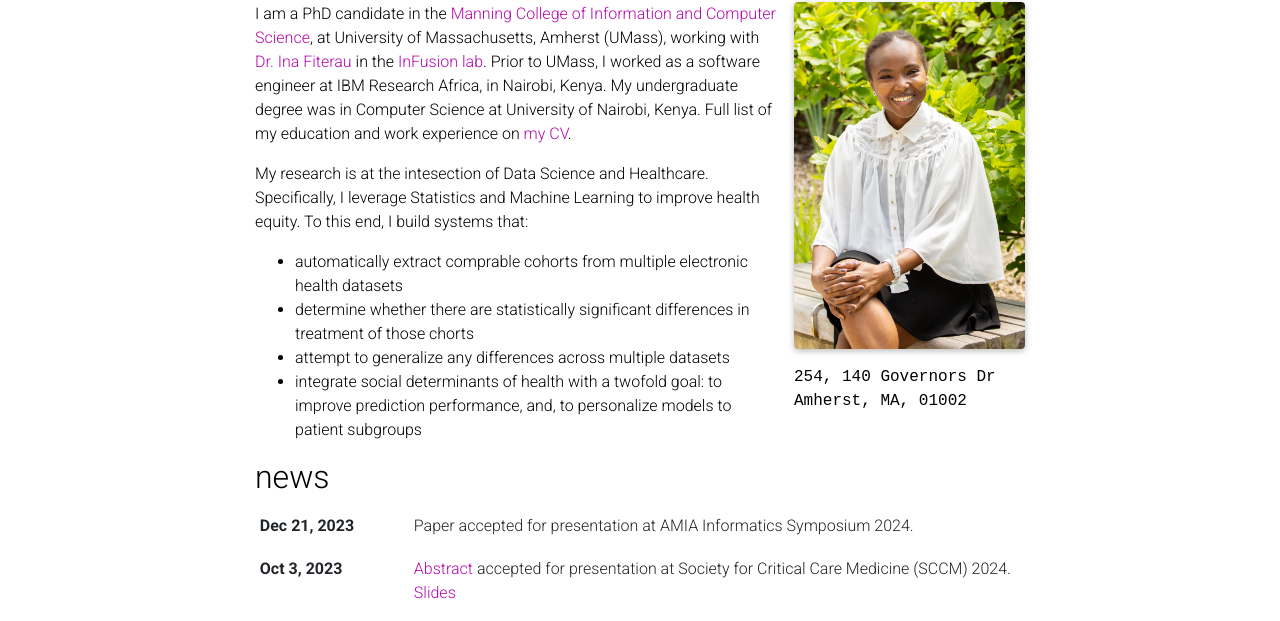
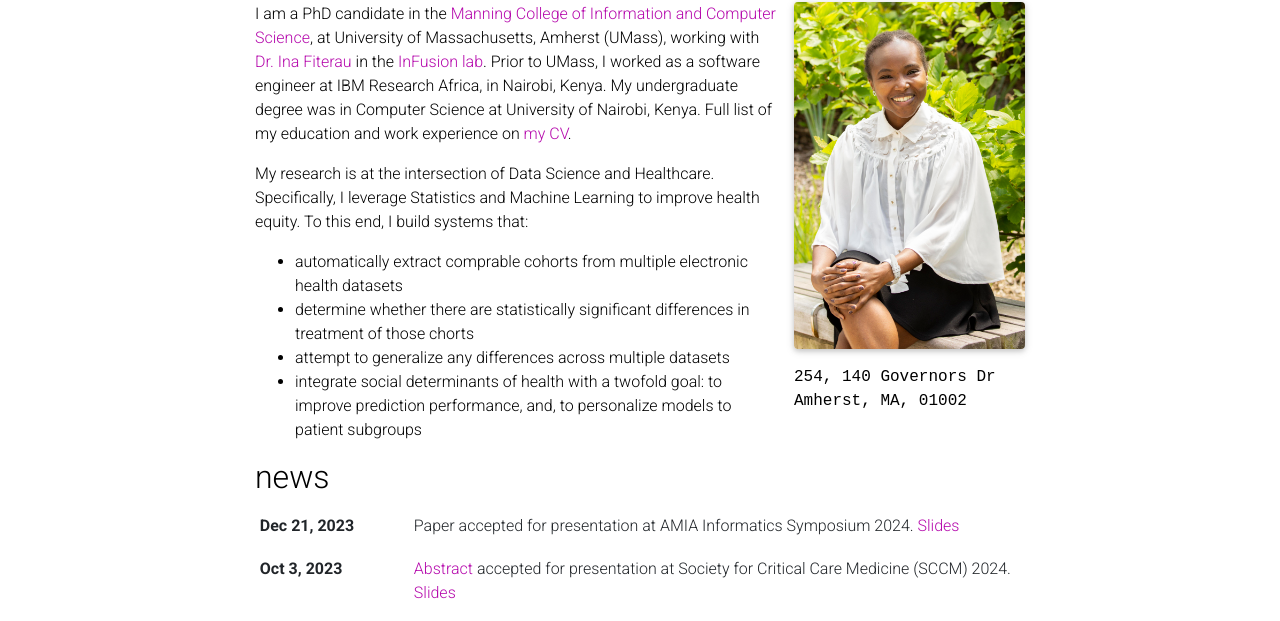
Before and after one commit to pmugambi/home, a Jekyll site: the page built from _pages/about.md, in a window 1280 px wide and 1141 px high. Shown: the part 167-788 px from the top of the window. Built offline with Jekyll 4.4.1, drawn with Linux system fonts in a browser that asks for light colours; full-size pictures stand in for the smaller copies a plugin makes; emoji names are drawn with the system emoji font; some web fonts are replaced; comment, search, counter and statistics services are not loaded; a style sheet for code colours, icons or effects is not loaded.

Commit message:
added AMIA slides and updated the CV to show recently accepted publications

```diff
--- a/_pages/about.md
+++ b/_pages/about.md
@@ -18,9 +18,9 @@
 social: true  # includes social icons at the bottom of the page
 ---
 
-I am a PhD candidate in the<a href = "https://www.cics.umass.edu/"> Manning College of Information and Computer Science</a>, at University of Massachusetts, Amherst (UMass), working with <a href="https://www.cics.umass.edu/people/fiterau-brostean-ina">Dr. Ina Fiterau</a> in the <a href="https://groups.cs.umass.edu/infofusion/home/"> InFusion lab</a>. Prior to UMass, I worked as a software engineer at IBM Research Africa, in Nairobi, Kenya. My undergraduate degree was in Computer Science at University of Nairobi, Kenya. Full list of my education and work experience on<a href="https://drive.google.com/file/d/1W0QdmENVvyXWu5LM_DbLCd4EUSjvOmZc/view?usp=sharing"> my CV</a>.
+I am a PhD candidate in the<a href = "https://www.cics.umass.edu/"> Manning College of Information and Computer Science</a>, at University of Massachusetts, Amherst (UMass), working with <a href="https://www.cics.umass.edu/people/fiterau-brostean-ina">Dr. Ina Fiterau</a> in the <a href="https://groups.cs.umass.edu/infofusion/home/"> InFusion lab</a>. Prior to UMass, I worked as a software engineer at IBM Research Africa, in Nairobi, Kenya. My undergraduate degree was in Computer Science at University of Nairobi, Kenya. Full list of my education and work experience on<a href="https://drive.google.com/file/d/1ymeYDMoblZlYs1-QLbZQivydXY3MOLcs/view?usp=drive_link"> my CV</a>.
 
-My research is at the intesection of Data Science and Healthcare. Specifically, I leverage Statistics and Machine Learning to improve health equity. To this end, I build systems that:
+My research is at the intersection of Data Science and Healthcare. Specifically, I leverage Statistics and Machine Learning to improve health equity. To this end, I build systems that:
 
   - automatically extract comprable cohorts from multiple electronic health datasets
   - determine whether there are statistically significant differences in treatment of those chorts
```
Also changed, not shown: _news/announcement_4.md (+1 -1 lines), _news/announcement_3.md (line endings or trailing spaces).
